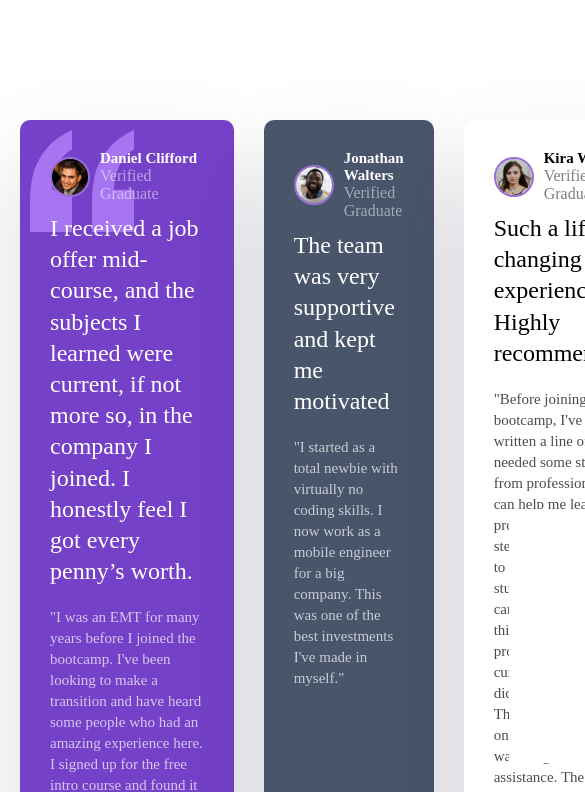
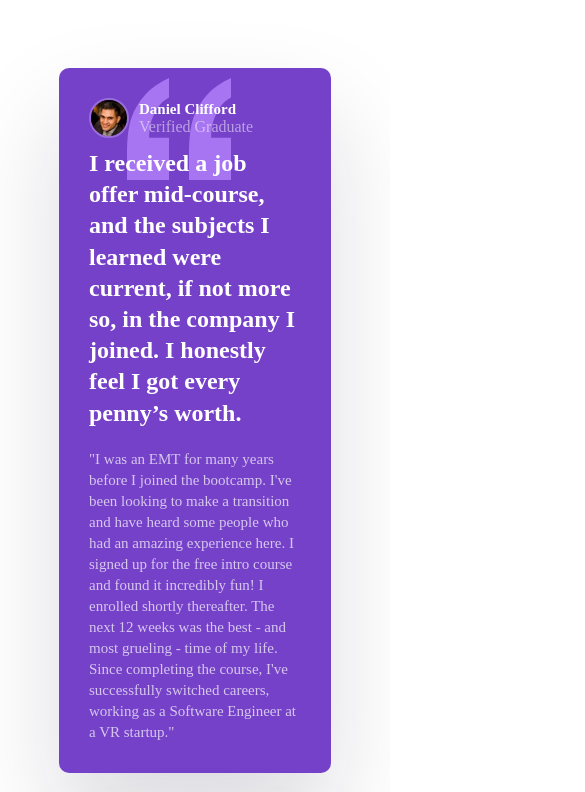
Before and after one commit to Junain44/Frontendmentor, a plain HTML site: page Testimonial challenge/index.html in a window 390 px wide. Shown: the top 792 px of the page, 585 px wide, since content can reach past the window. Drawn offline with Linux system fonts and the light colour scheme.

Commit message:
responsiveness

```diff
--- a/Testimonial challenge/index.css
+++ b/Testimonial challenge/index.css
@@ -1,4 +1,4 @@
-@import url('https://fonts.googleapis.com/css2?family=Barlow+Semi+Condensed:wght@500;600&display=swap');
+@import url('https://fonts.googleapis.com/css2?family=PT+Serif:wght@400;700&display=swap');
 
 *{
     box-sizing: border-box;
@@ -8,7 +8,7 @@
 
 .body{
     background: #edf2f8;
-    font-family: 'Barlow Semi Condensed', sans-serif;
+    font-family: 'PT Serif', serif;
     font-size: 13px;
     line-height: 1.7;
 }
@@ -55,14 +55,14 @@
 
 .card-lead{
     font-size: 1.5rem;
-    font-weight: 500;
+    font-weight: 700;
     line-height: 1.3;
     margin-bottom: 20px;
 }
 
 .card-quote{
     font-size: 15px;
-    font-weight: 500;
+    font-weight: 400;
     line-height: 1.4;
     opacity: 70%;
 }
@@ -105,3 +105,28 @@
 footer {
     text-align: center;
   }
+
+  /* responsiveness */
+
+  @media (max-width: 768px){
+
+    .testimonials{
+        grid-template-columns: 1fr;
+        width: 80%;
+        margin: 3rem 10%;
+    }
+
+    .card:nth-of-type(1){
+        grid-column: 1;
+    }
+
+    .card:nth-of-type(4){
+        grid-column: 1;
+        grid-row: 4;
+    }
+
+    .card:nth-of-type(5){
+        grid-column: 1;
+        grid-row: 5;
+    }
+}
```
